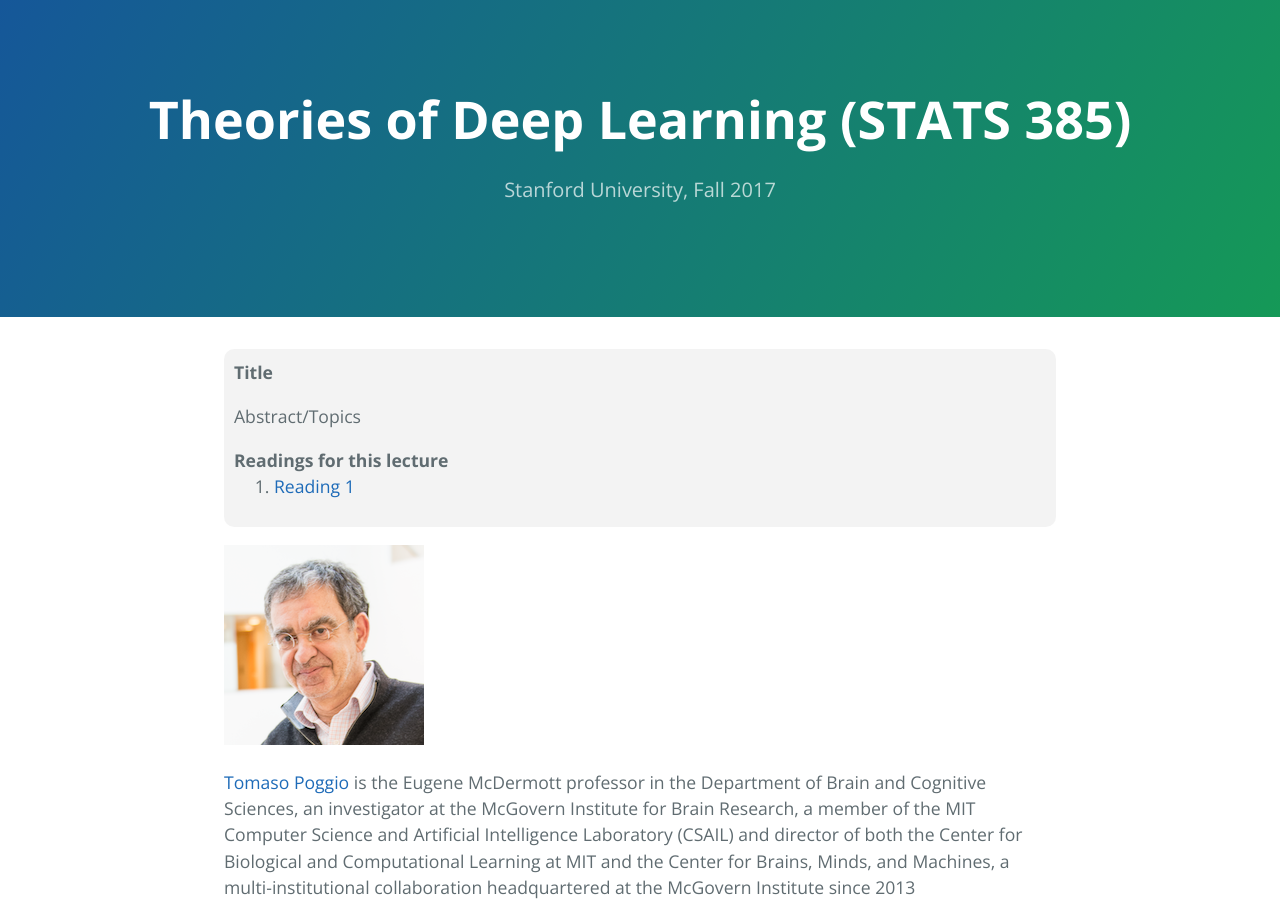
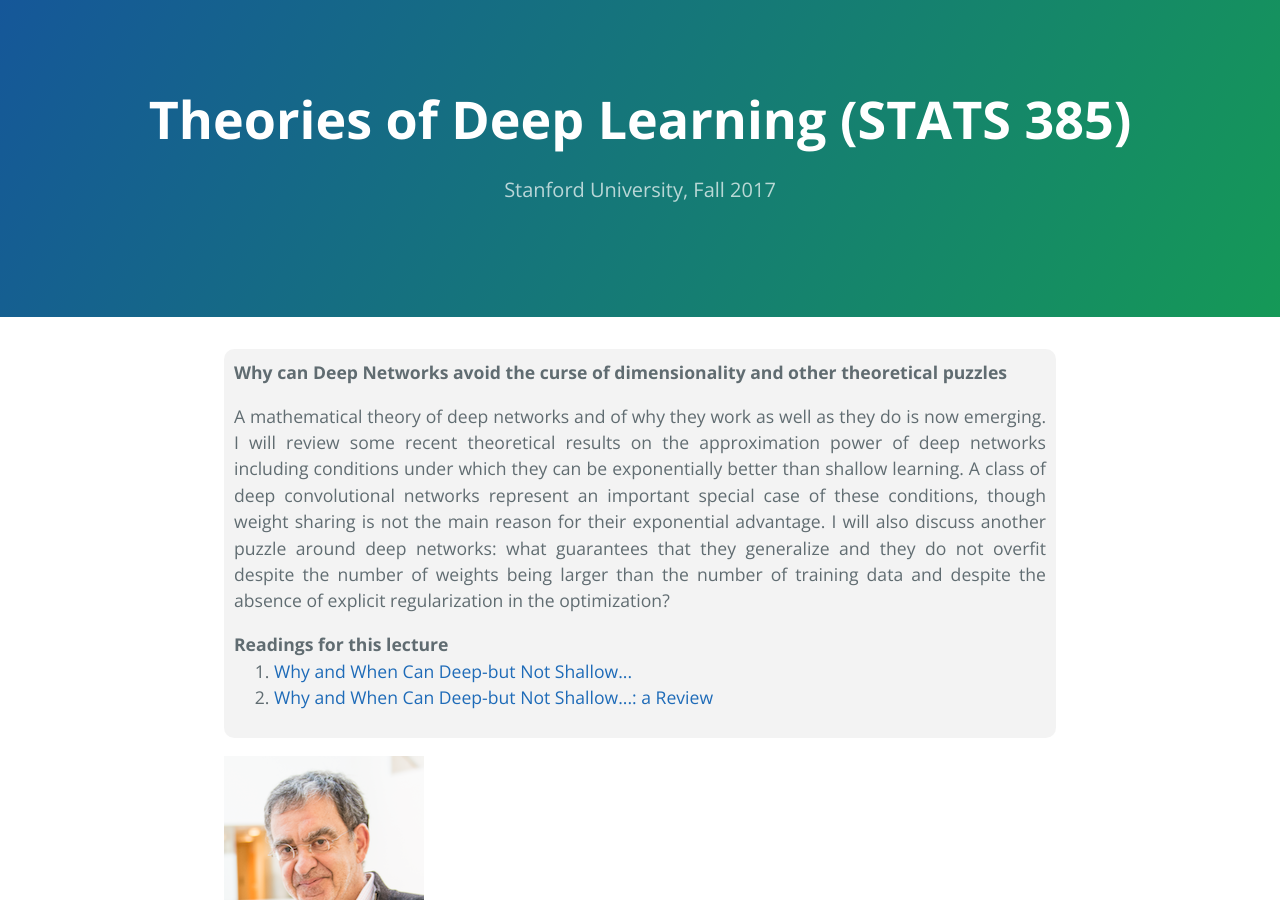
Before and after one commit to stats385/stats385.github.io, a Jekyll site: the page built from poggio_lecture.md, in a window 1280 px wide and 900 px high. Built offline with Jekyll 4.4.1, drawn with Linux system fonts in a browser that asks for light colours; our own code applies the rules of GitHub Pages for plain Markdown files; the repository's description, which GitHub fills in, is left out.

Commit message:
poggio abstract added

```diff
--- a/poggio_lecture.md
+++ b/poggio_lecture.md
@@ -1,11 +1,18 @@
 <div class="abstract">
-    <strong>Title</strong>
-    <p align="justify">Abstract/Topics</p>
+    <strong>Why can Deep Networks avoid the curse of dimensionality and other theoretical puzzles</strong>
+    <p align="justify">
+A mathematical theory of deep networks and of why they work as well as they do is now emerging. I will  review some recent theoretical results on the approximation power of deep networks including conditions under which they can be exponentially better than shallow learning. A class of deep convolutional networks represent an important special case of these conditions, though weight sharing is not the main reason for their exponential advantage. I will also discuss another puzzle around deep networks: what guarantees that they generalize and they do not overfit despite the number of weights being larger than the number of training data and despite the absence of explicit regularization in the optimization?
+</p>
     <strong>Readings for this lecture</strong>
     <ol>
         <li>
-        <a href=""> Reading 1 </a>
+        <a href="http://cbmm.mit.edu/sites/default/files/publications/art%253A10.1007%252Fs11633-017-1054-2.pdf"> Why and When Can Deep-but Not Shallow... </a>
         </li>
+
+<li>
+<a href="http://cbmm.mit.edu/sites/default/files/publications/CBMM-Memo-058v5.pdf"> Why and When Can Deep-but Not Shallow...: a Review </a>
+</li>
+
     </ol>
 </div>
 
```
